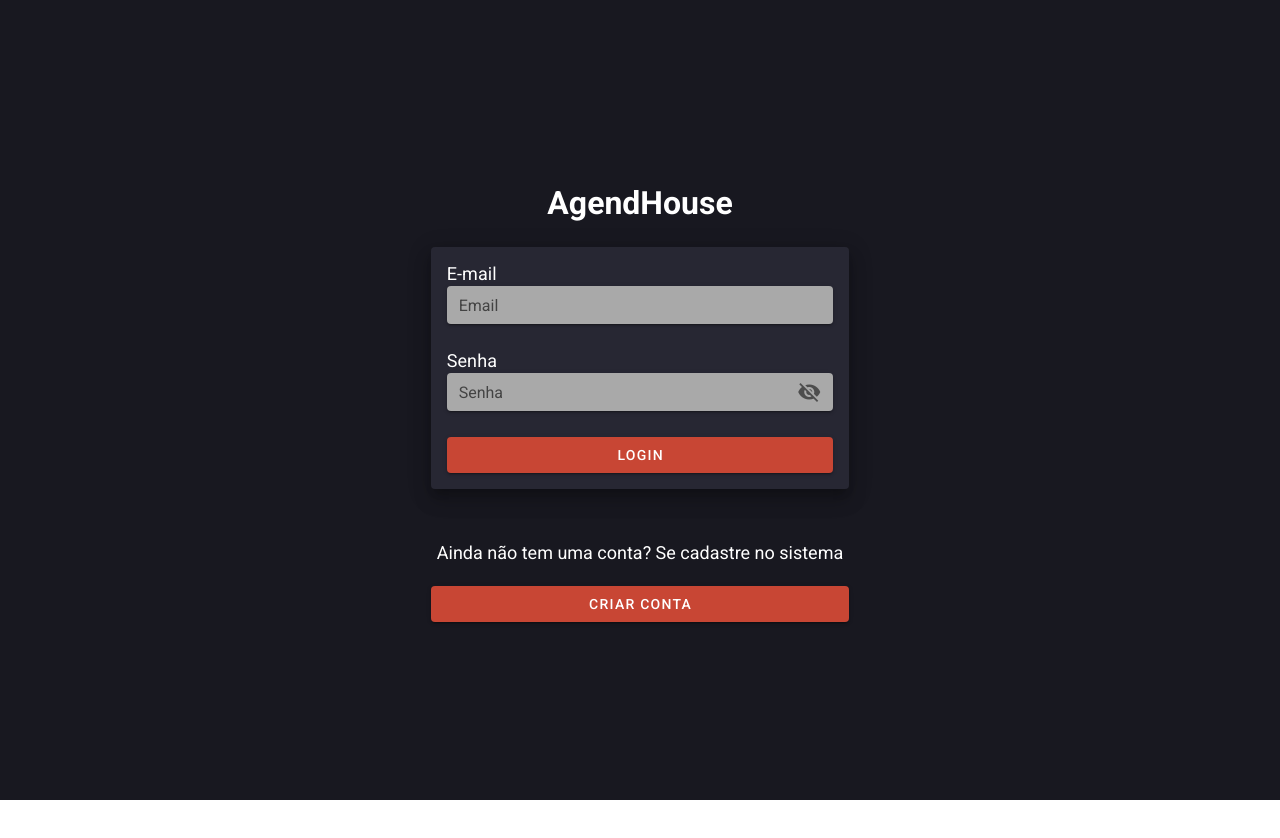
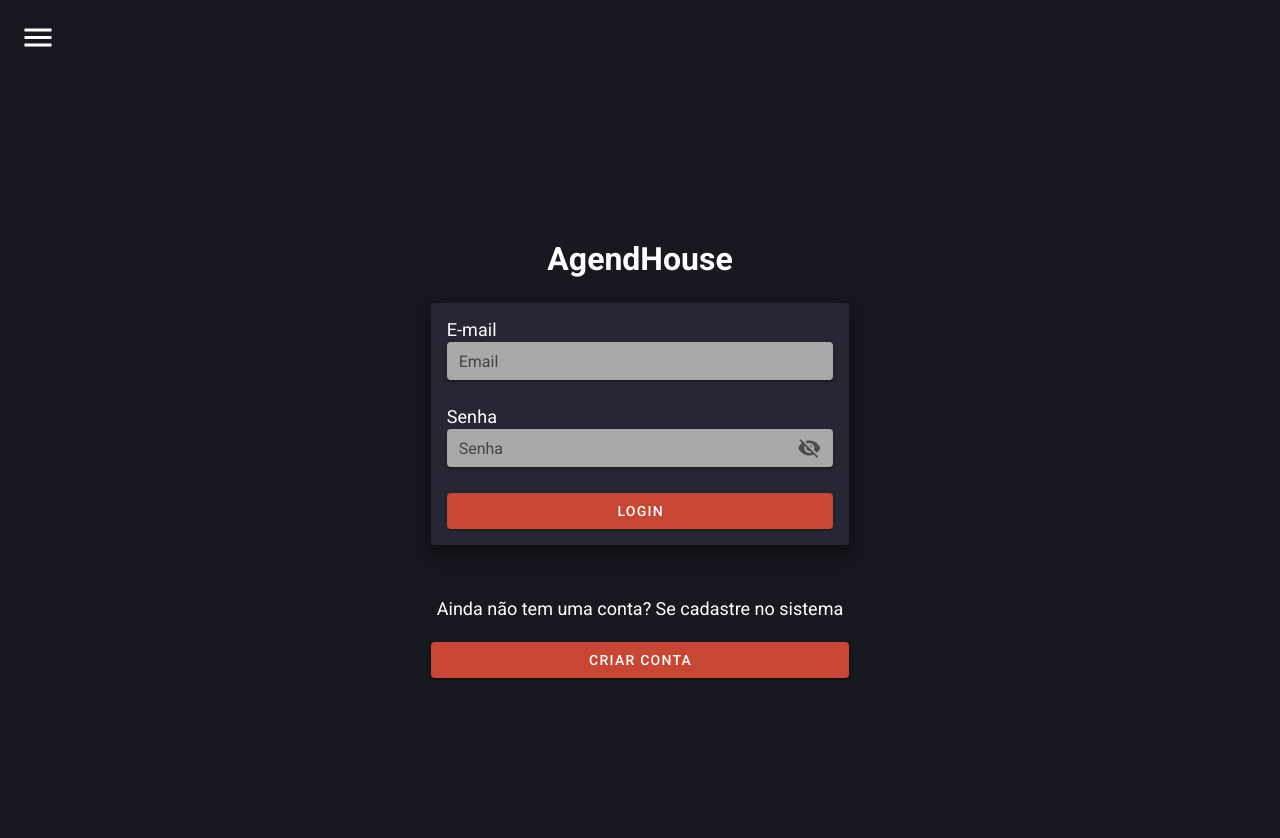
Before and after one commit to API-4-SEMESTRE/PROJETO-API, a Vue app in the folder Sistema/api-front/: page /login in a window 1280 px wide. Shown: the top 838 px of the page. Before the commit the page ends 800 px from the top, so only its background shows below. Built offline with nearby package versions, Linux system fonts and the light colour scheme; what v-mask would draw is missing.

Commit message:
API-80 Trabalhando em cima do menu do sistema

```diff
--- a/Sistema/api-front/src/App.vue
+++ b/Sistema/api-front/src/App.vue
@@ -2,6 +2,7 @@
   <div id="app">
     <v-app>
       <v-main>
+        <!--
         <v-app-bar color="#c74634" dark v-if="this.$route.path !== '/login'">
           <v-app-bar-nav-icon @click="drawer = true"></v-app-bar-nav-icon>
           <v-toolbar-title class="white--text">AgendHouse</v-toolbar-title>
@@ -10,12 +11,24 @@
             <v-icon>mdi-exit-run</v-icon>
           </v-btn>
         </v-app-bar>
+        -->
 
-        <v-navigation-drawer v-model="drawer" absolute temporary width="250px">
+        <v-btn
+          style="margin-top: 20px; margin-left: 20px"
+          icon
+          @click="drawer = true"
+        >
+          <v-icon large color="white">mdi-menu</v-icon>
+        </v-btn>
+
+        <v-navigation-drawer
+          v-model="drawer"
+          absolute
+          temporary
+          width="250px"
+          class="grey darken-3"
+        >
           <v-list nav dense>
-            <v-list-item>
-              <v-list-item-title>Menu</v-list-item-title>
-            </v-list-item>
             <v-list-item-group active-class="blue--text text--darken-1">
               <v-list-item
                 v-for="(item, index) in menus"
@@ -73,8 +86,7 @@ export default {
 </script>
 
 <style>
-/* Retirar a barra de rolagem das telas */
-::-webkit-scrollbar {
-    width: 0px;
+#app {
+  background-color: #181820;
 }
 </style>
```
